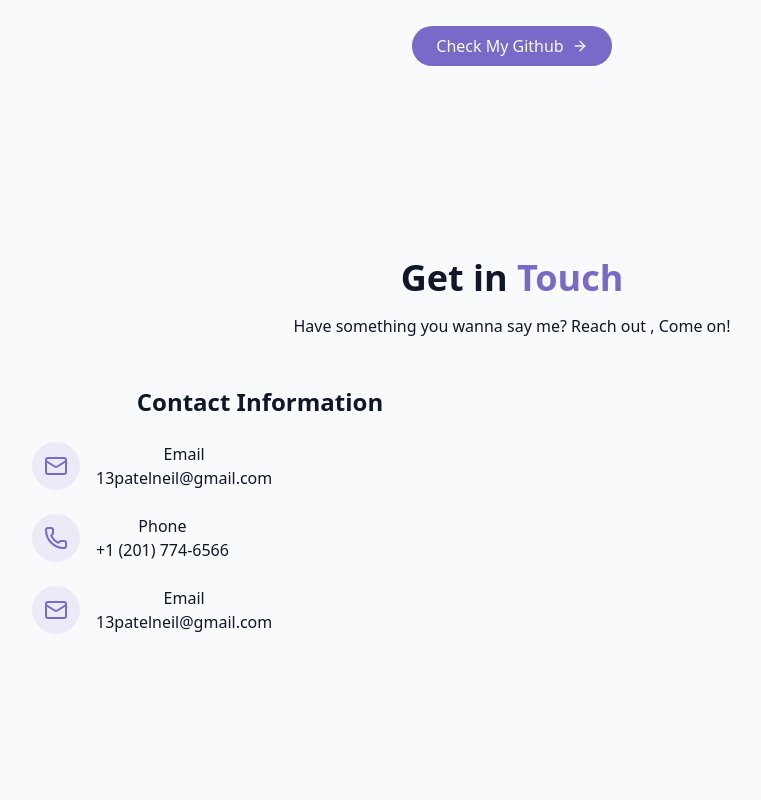
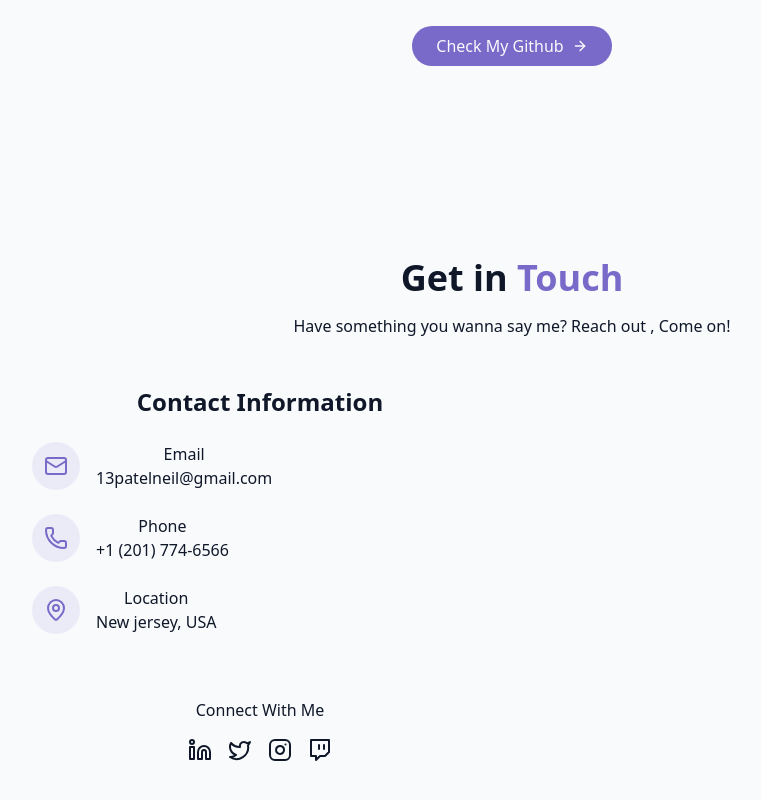
Before and after one commit to neilpatel13/Personal-Portfolio-Webpage, a React (Vite) app: page / in a window 1280 px wide. Shown: the part 3298-4098 px from the top of the page, without its empty margins (128-889 px from the left). Before the commit the page ends 4028 px from the top, so only its background shows below. Built offline with nearby package versions, Linux system fonts and the light colour scheme.

Commit message:
Adding other links

```diff
--- a/src/components/ContactSection.jsx
+++ b/src/components/ContactSection.jsx
@@ -1,4 +1,4 @@
-import { Mail, Phone } from "lucide-react";
+import { Instagram, Linkedin, Mail, MapPin, Phone, Twitch, Twitter } from "lucide-react";
 
 
 
@@ -61,22 +61,43 @@ export const ContactSection = () => {
 
                         <div className="flex items-start space-x-4">
                             <div className="p-3 rounded-full bg-primary/10">
-                                <Mail className="h-6 w-6 text-primary"/>
+                                <MapPin className="h-6 w-6 text-primary"/>
                             </div>
                             <div>
                                 <h4 className="font-medium">
-                                    Email
+                                    Location
                                 </h4>
                                 <a
-                                  href="mailto:13patelneil@gmail.com"
                                   className="text-muted-foreground hover:text-primary transition-colors"
                                   >
-                                    13patelneil@gmail.com
+                                    New jersey, USA
                                 </a>
                             </div>
 
                         </div>
 
+                    </div>
+
+                    <div className="pt-8">
+                        <h4 className="font-medium mb-4">
+                            Connect With Me
+
+                        </h4>
+                        <div className="flex space-x-4 justify-center">
+                            <a href="#" target="_blank">
+                                <Linkedin />
+                            </a>
+                            <a href="#" target="_blank">
+                                <Twitter />
+                            </a>
+                            <a href="#" target="_blank">
+                                <Instagram />
+                            </a>
+                            <a href="#" target="_blank">
+                                <Twitch />
+                            </a>
+
+                        </div>
                     </div>
 
                 </div>
```
